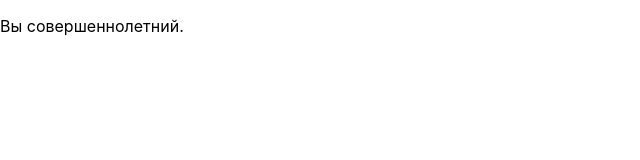
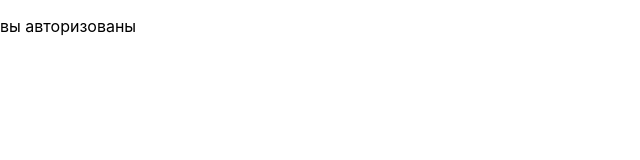
Before and after one commit to rayssssbush/react_labs, a React (Create React App) app in the folder my-app/: page / in a window 1280 px wide. Shown: the top 160 px of the page, without its empty margins (0-640 px from the left). Built offline with nearby package versions, Linux system fonts and the light colour scheme.

Commit message:
react_17

```diff
--- a/my-app/src/App.js
+++ b/my-app/src/App.js
@@ -1,11 +1,7 @@
 function App() {
-	const age = 19 // Возраст пользователя
+	const isAuth = true // Проверка на авторизацию
 
-	return (
-		<div>
-			{age > 18 ? <p>Вы совершеннолетний.</p> : <p>Вы несовершеннолетний.</p>}
-		</div>
-	)
+	return <div>{isAuth && <p>вы авторизованы</p>}</div>
 }
 
 export default App
```
